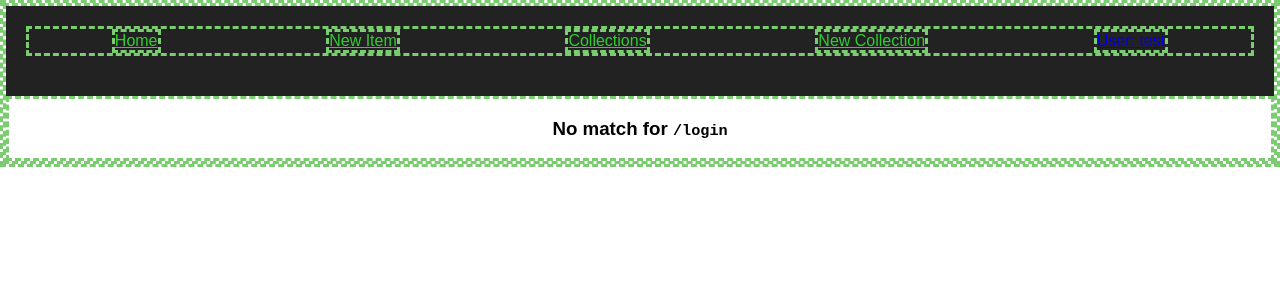
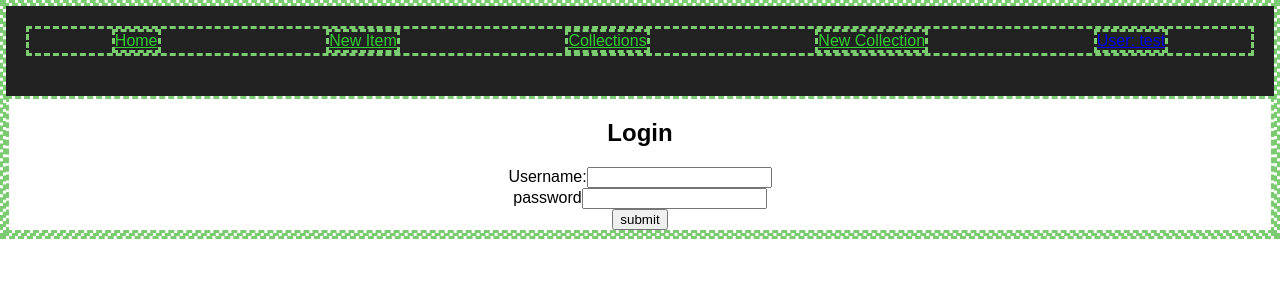
Before and after one commit to mpmckenna8/inventorium, a React (Create React App) app: page /login in a window 1280 px wide. Shown: the top 300 px of the page. Built offline with nearby package versions, Linux system fonts and the light colour scheme; no server answers.

Commit message:
Made a login page but still need an action to connect it to.

```diff
--- a/src/App.js
+++ b/src/App.js
@@ -22,6 +22,8 @@ import NewUserCollection from "./containers/new_user_collection.js"
 import NewCollectionType from "./containers/new_collection_type.js"
 import EditItem from "./containers/edit_item.js"
 import User_Profile from './containers/user_profile.js'
+import UserLogin from './containers/user_login.js'
+
 
 class App extends Component {
   render() {
@@ -50,6 +52,11 @@ class App extends Component {
 
                 <Route path="/new_collection_type" component={NewCollectionType}/>
                 <Route path="/user_profile/:u_id" component={User_Profile}/>
+
+                <Route path="/login" component={UserLogin}/>
+
+
+
                 <Route component={NoMatch}/>
               </Switch>
       </div>
--- /dev/null
+++ b/src/containers/user_login.js
@@ -0,0 +1,42 @@
+import React, { Component } from 'react';
+import {connect} from 'react-redux';
+
+
+class UserLogin extends Component {
+  login_submit(e) {
+    let login_info = {
+      name: document.getElementById('username_login').value,
+      password: document.getElementById('login_password').value
+
+    }
+
+    console.log('need to submit login', e, login_info)
+
+
+  }
+  render() {
+    // need to basically have a form that when submitted should make a new user if the fields are correct
+    return (
+      <div>
+      <h2>
+        Login
+      </h2>
+        <label>Username:</label>
+        <input type="text" id="username_login" />
+        <br/>
+        <label>password</label>
+        <input type="text" id="login_password" />
+        <br/>
+        <button onClick={this.login_submit}>
+          submit
+        </button>
+      </div>
+    )
+  }
+}
+const mapStateToProps = state => {
+//  console.log('state to map', state)
+  return state
+}
+
+export default connect(mapStateToProps)(UserLogin)
--- a/src/containers/user_profile.js
+++ b/src/containers/user_profile.js
@@ -1,5 +1,6 @@
 import React, { Component } from 'react';
 import {connect} from 'react-redux';
+import {Link } from 'react-router-dom'
 
 
 class User_Profile extends Component {
@@ -10,6 +11,11 @@ class User_Profile extends Component {
     return (
       <div>
         <h4>Profile for {this.props.name}</h4>
+
+        { this.props.name === 'test' ? (
+          <div>Currently on test profile,<Link to="/login"> log in? </Link>
+          </div>) : 'need a logout link and action'}
+
         <div>
           Number of Items: { this.props.items.length }
         </div>
```
